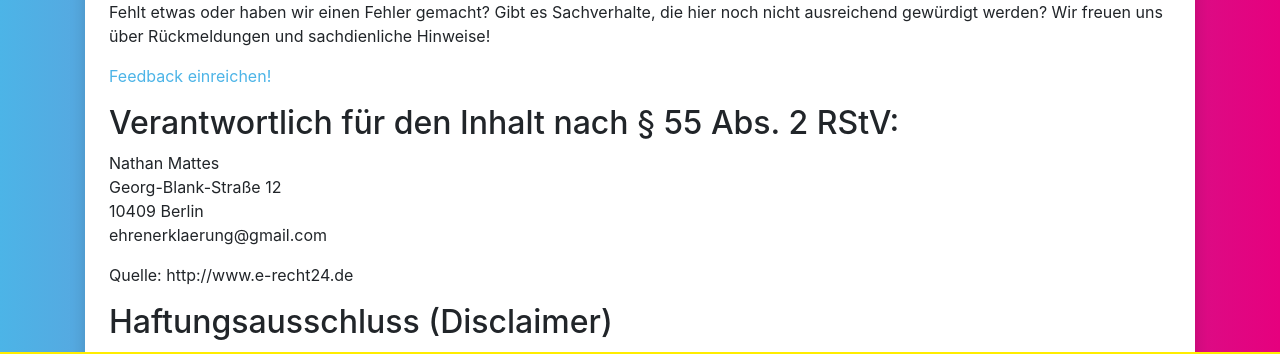
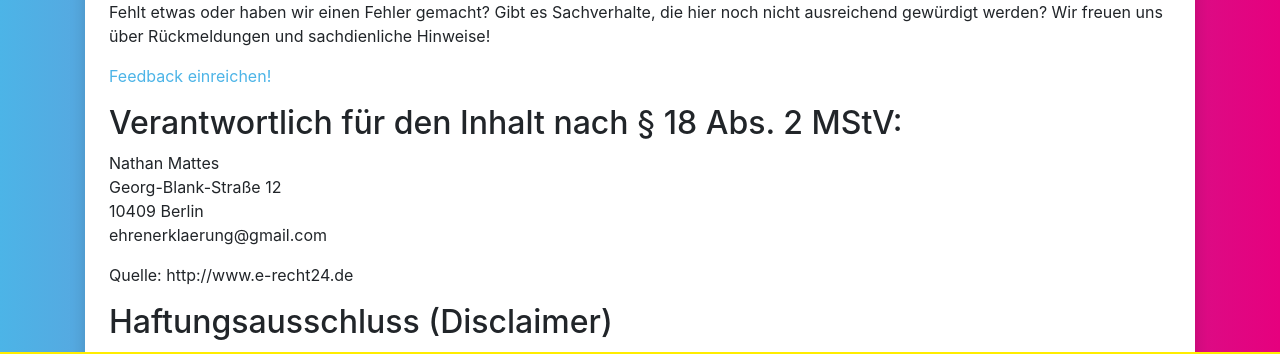
Before and after one commit to transparenzunion/transparenzunion.github.io, a Jekyll site: the page built from kontakt.md, in a window 1280 px wide. Shown: the part 478-832 px from the top of the page. Built offline with Jekyll 4.4.1, drawn with Linux system fonts in a browser that asks for light colours.

Commit message:
Update legal basis
The RStV superseded by the MStV on 07.11.2020. The legal text did not change.

```diff
--- a/kontakt.md
+++ b/kontakt.md
@@ -9,7 +9,7 @@ Wir freuen uns über Rückmeldungen und sachdienliche Hinweise!
 
 [Feedback einreichen!](https://github.com/transparenzunion/transparenzunion.github.io/issues/new?assignees=&labels=&template=besucherinnen-feedback.md&title=Feedback)
 
-## Verantwortlich für den Inhalt nach § 55 Abs. 2 RStV:
+## Verantwortlich für den Inhalt nach § 18 Abs. 2 MStV:
 
 Nathan Mattes
 Georg-Blank-Straße 12
```
